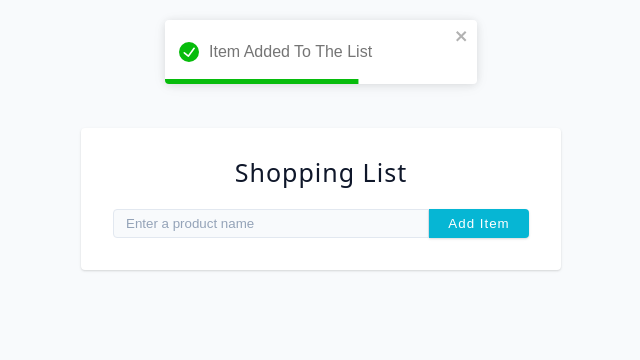
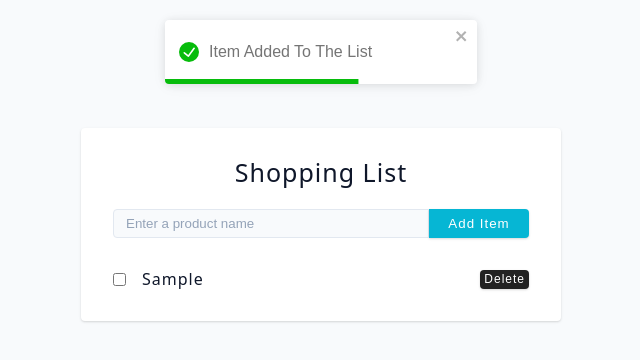
Before and after one commit to Amir2210/Shopping-List, a React app: page / in a window 1280 px wide. Both pictures are taken after typing "Sample" into the empty fields and a click on the button "Add Item". Shown: the top 360 px of the page, without its empty margins (319-959 px from the left). Built offline with nearby package versions, Linux system fonts and the light colour scheme; the HTML template or start-up script is replaced by a standard one.

Commit message:
Render the items list

```diff
--- a/src/App.jsx
+++ b/src/App.jsx
@@ -2,6 +2,7 @@ import { useState } from 'react'
 import { Form } from './cmps/Form'
 import { ToastContainer, toast } from 'react-toastify'
 import { nanoid } from 'nanoid';
+import { ShoppingListItems } from './cmps/ShoppingListItems';
 const App = () => {
   const [items, setItems] = useState([])
 
@@ -19,6 +20,7 @@ const App = () => {
   return (
     <section className='section-center'>
       <Form onAddItem={onAddItem} />
+      <ShoppingListItems items={items} />
       <ToastContainer position='top-center' />
     </section>
   )
--- /dev/null
+++ b/src/cmps/ShoppingListItems.jsx
@@ -0,0 +1,8 @@
+import { SingleItem } from './SingleItem';
+export function ShoppingListItems({ items }) {
+  return (
+    <div className='items'>
+      {items.map(item => <SingleItem item={item} key={item.id} />)}
+    </div>
+  )
+}
--- /dev/null
+++ b/src/cmps/SingleItem.jsx
@@ -0,0 +1,9 @@
+export function SingleItem({ item }) {
+  return (
+    <div className="single-item">
+      <input type="checkBox" name="" id="" />
+      <p style={{ textTransform: 'capitalize' }}>{item.name}</p>
+      <button className='btn remove-btn'>delete</button>
+    </div>
+  )
+}
```
